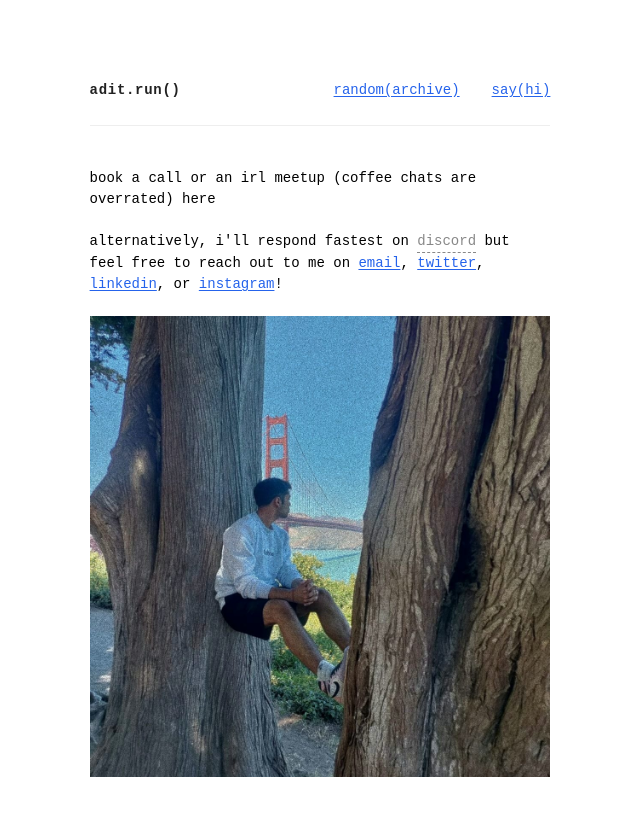
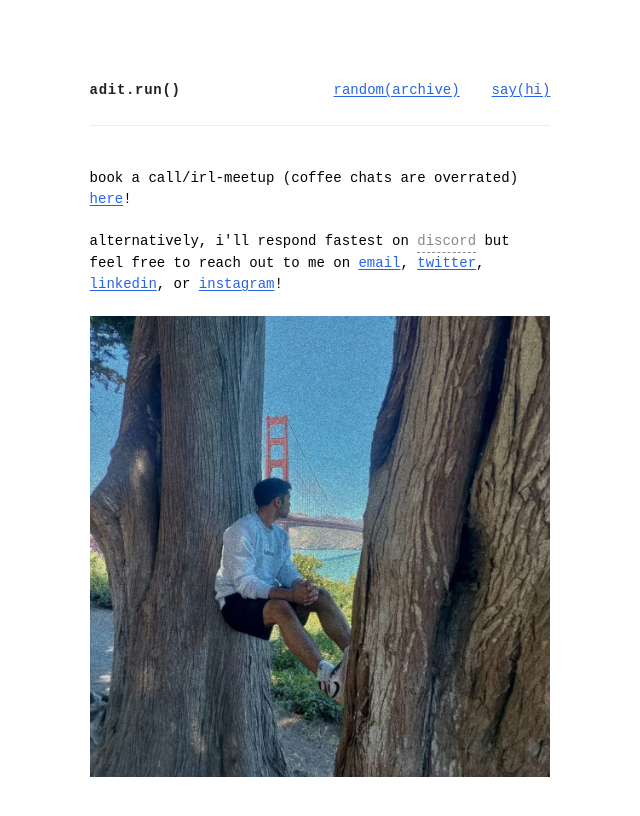
Before and after one commit to AlphaLaser/AditDotRun, a SvelteKit app: page /hi in a window 1280 px wide. Shown: the top 816 px of the page, without its empty margins (320-960 px from the left). Built offline with nearby package versions, Linux system fonts and the light colour scheme.

Commit message:
Update +page.svelte

```diff
--- a/src/routes/hi/+page.svelte
+++ b/src/routes/hi/+page.svelte
@@ -13,7 +13,7 @@
 		</div>
 	</nav>
     <br/><br/>
-    book a call or an irl meetup (coffee chats are overrated) <a href="https://cal.com/aditm">here</a>
+    book a call/irl-meetup (coffee chats are overrated) <a href="https://cal.com/aditm" class="contact-link">here</a>!
 	<br/><br/>
 	alternatively, i'll respond fastest on
 	<span class="tooltip-underline">
```
